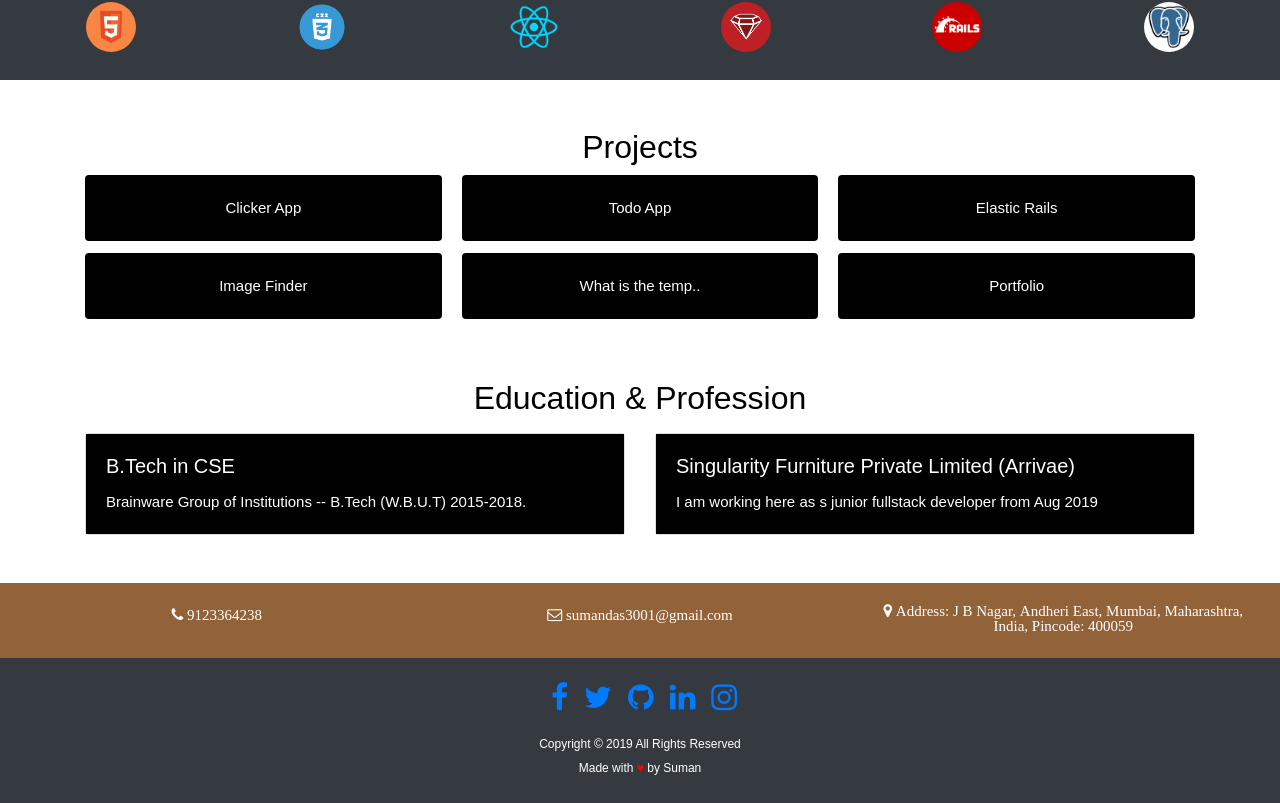
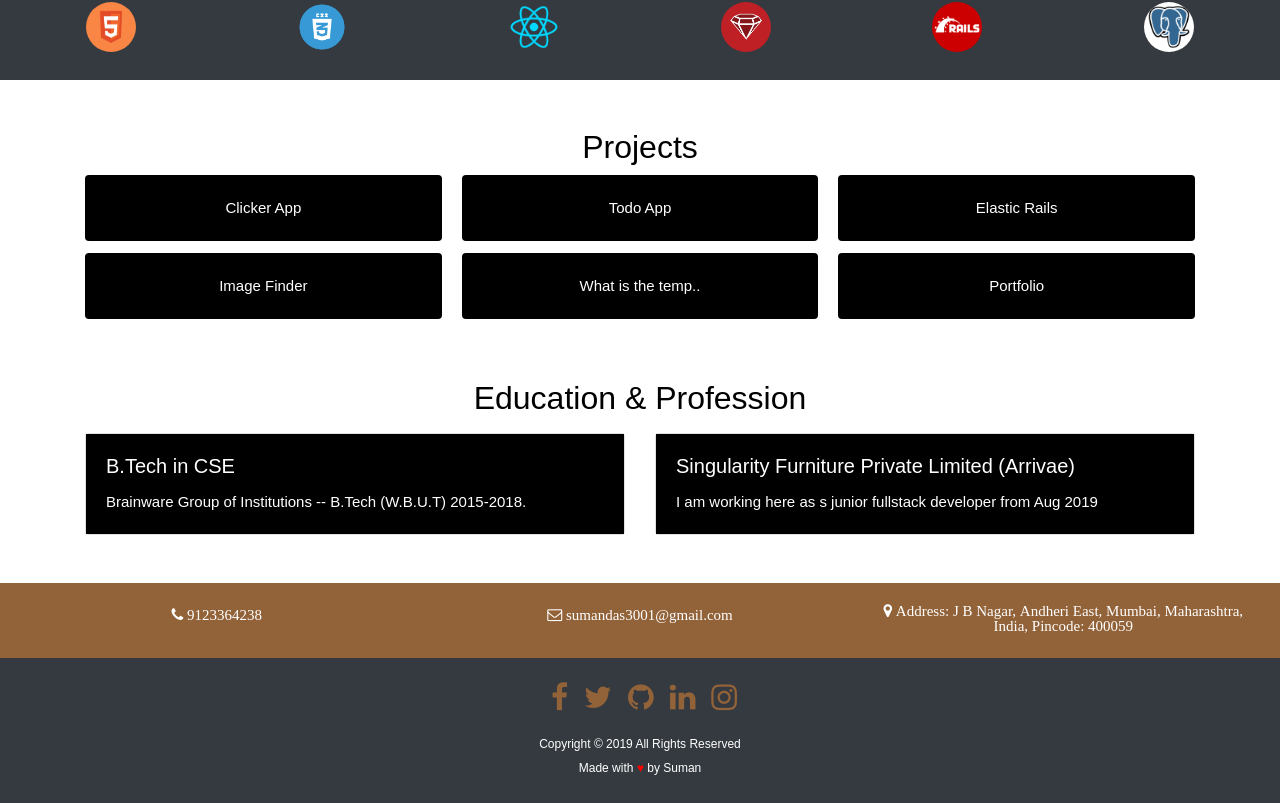
Before and after one commit to SumanDas3001/resume-static, a React (Create React App) app: page / in a window 1280 px wide. Shown: the part 1148-1951 px from the top of the page. Built offline with nearby package versions, Linux system fonts and the light colour scheme.

Commit message:
Change color of social icon link

```diff
--- a/src/Components/Footer.js
+++ b/src/Components/Footer.js
@@ -1,6 +1,7 @@
 import React from 'react';
 
 export default function Footer(){
+
   return(
     <div>
       <div className="container-fluid" id="section-a">
@@ -20,11 +21,11 @@ export default function Footer(){
       <footer id="sticky-footer" className="py-4 bg-dark text-white-50">
         <div className="container text-center">
           <ul className="list-unstyled list-inline social text-center">
-            <li className="list-inline-item ml-2"><a href="https://www.facebook.com/profile.php?id=100006119806373" target="_blank"><i className="fa fa-facebook fa-2x"></i></a></li>
-            <li className="list-inline-item ml-2"><a href="https://twitter.com/Suman07396436" target="_blank"><i className="fa fa-twitter fa-2x"></i></a></li>
-            <li className="list-inline-item ml-2"><a href="https://github.com/SumanDas3001" target="_blank"><i className="fa fa-github fa-2x"></i></a></li>
-            <li className="list-inline-item ml-2"><a href="https://www.linkedin.com/in/suman-das-9068b5142/" target="_blank"><i className="fa fa-linkedin fa-2x"></i></a></li>
-            <li className="list-inline-item ml-2"><a href="https://www.instagram.com/sumangraphy/" target="_blank"><i className="fa fa-instagram fa-2x"></i></a></li>
+            <li className="list-inline-item ml-2"><a href="https://www.facebook.com/profile.php?id=100006119806373" target="_blank"><i className="fa fa-facebook fa-2x" style={{color: '#926239'}}></i></a></li>
+            <li className="list-inline-item ml-2"><a href="https://twitter.com/Suman07396436" target="_blank"><i className="fa fa-twitter fa-2x" style={{color: '#926239'}}></i></a></li>
+            <li className="list-inline-item ml-2"><a href="https://github.com/SumanDas3001" target="_blank"><i className="fa fa-github fa-2x" style={{color: '#926239'}}></i></a></li>
+            <li className="list-inline-item ml-2"><a href="https://www.linkedin.com/in/suman-das-9068b5142/" target="_blank"><i className="fa fa-linkedin fa-2x" style={{color: '#926239'}}></i></a></li>
+            <li className="list-inline-item ml-2"><a href="https://www.instagram.com/sumangraphy/" target="_blank"><i className="fa fa-instagram fa-2x" style={{color: '#926239'}}></i></a></li>
           </ul>
           <small className="text-white">Copyright &copy; 2019 All Rights Reserved</small><br/>
           <small className="text-white">Made with <span style={{color: 'red'}}>♥</span> by Suman</small>
```
Also changed, not shown: src/index.css (line endings or trailing spaces).
